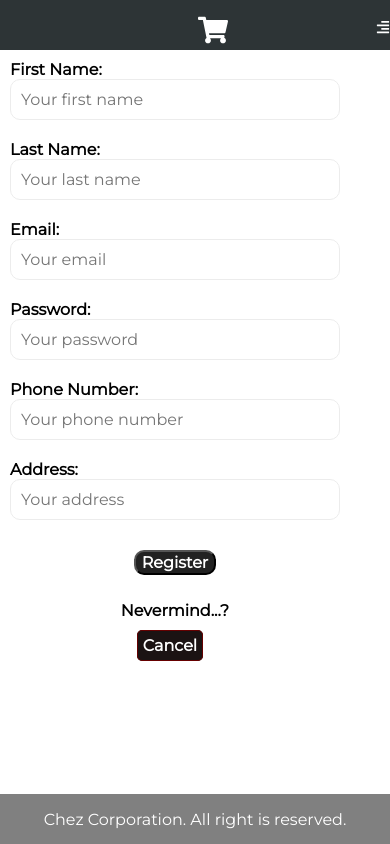
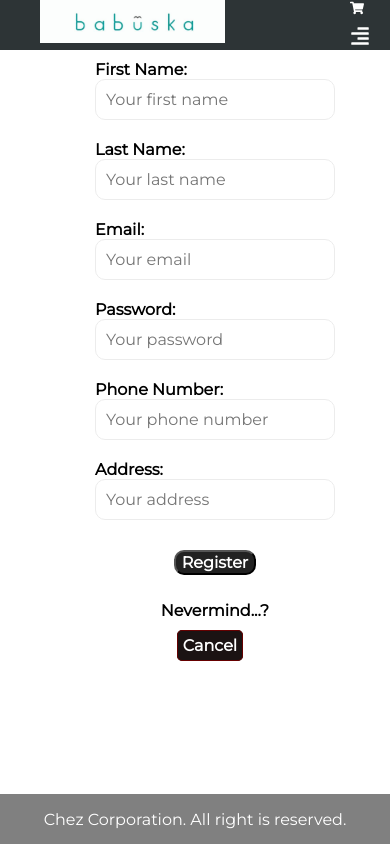
Before and after one commit to arvindchez/chezzy-fashions, a React (Create React App) app: page /register in a window 390 px wide. Built offline with nearby package versions, Linux system fonts and the light colour scheme.

Commit message:
added new header stlying

```diff
--- a/src/components/navbar/Brand.js
+++ b/src/components/navbar/Brand.js
@@ -25,5 +25,4 @@ width: 5rem;
  @media screen and (max-width: 430px) {
    width: 20rem;
   }
-
 `;
--- a/src/components/navbar/BurgerMenu.js
+++ b/src/components/navbar/BurgerMenu.js
@@ -5,8 +5,10 @@ import { FaAlignRight } from 'react-icons/fa';
 const Burgermenu = (props) => {
   return (
     <Wrapper onClick={props.handleNavbar}>
-      <div className={props.navbarState ? "open" : ""}>
-        <FaAlignRight />
+      <div>
+        <div className={props.navbarState ? "open" : ""}>
+          <FaAlignRight className="burger-menu" />
+        </div>
       </div>
     </Wrapper>
   );
@@ -18,16 +20,14 @@ const Wrapper = styled.div`
   position: relative;
   padding-top: .7rem;
   cursor: pointer;
-   padding-left: 1rem;
   display: block;
-  z-index: 100;
 
   & span {
     background: #fdcb6e;
     display: block;
     position: relative;
-    width: 2.5rem;
-    height: .2rem;
+    width: 3.5rem;
+    height: .4rem;
     margin-bottom: .7rem;
     transition: all ease-in-out 0.2s;
   }
--- a/src/components/navbar/CollapseMenu.js
+++ b/src/components/navbar/CollapseMenu.js
@@ -1,9 +1,10 @@
 import React from 'react';
 import styled from 'styled-components';
+import { useSelector, useDispatch } from 'react-redux';
+import { userActions } from "../../actions/user"
+
 
 import { useSpring, animated } from 'react-spring';
-import { useSelector, useDispatch } from 'react-redux';
-import { userActions } from "../../actions/user"
 
 const CollapseMenu = (props) => {
   const { open } = useSpring({ open: props.navbarState ? 0 : 1 });
@@ -16,6 +17,7 @@ const CollapseMenu = (props) => {
     props.handleNavbar()
   };
 
+
   if (props.navbarState === true) {
     return (
       <CollapseWrapper style={{
@@ -25,7 +27,7 @@ const CollapseMenu = (props) => {
         }).interpolate(openValue => `translate3d(0, ${openValue}px, 0`),
       }}
       >
-        <NavLinks>
+        <NavLinks >
           <li><a href="/" onClick={props.handleNavbar}>Home</a></li>
           <li><a href="/myorders" onClick={props.handleNavbar}>My Orders</a></li>
           <li><a href="/contactus" onClick={props.handleNavbar}>Contact Us</a></li>
@@ -47,30 +49,30 @@ const CollapseWrapper = styled(animated.div)`
   background: #2d3436;
   position: fixed;
   top: 4.5rem;
+  height:16rem;
   left: 0;
   right: 0;
-  z-index: 99 ;
+  z-index:99;
 `;
 
 const NavLinks = styled.ul`
   list-style-type: none;
   padding: 2rem 1rem 2rem 2rem;
 
-  & li {
+   & li {
     transition: all 300ms linear 0s;
   }
 
   & a {
     font-size: 1.4rem;
     line-height: 2;
-    color: #dfe6e9;
-    text-transform: uppercase;
     text-decoration: none;
     cursor: pointer;
 
-    &:hover {
+    &:hover li {
       color: #fdcb6e;
       border-bottom: 1px solid #fdcb6e;
+       text-decoration: none;
     }
   }
 `;
--- a/src/components/navbar/Navbar.js
+++ b/src/components/navbar/Navbar.js
@@ -1,18 +1,15 @@
 import React from 'react'
 import styled from "styled-components";
 import { useSpring, animated, config } from "react-spring";
+
 import Brand from "./Brand";
 import BurgerMenu from "./BurgerMenu";
 import CollapseMenu from "./CollapseMenu";
-import SmallCart from './SmallCart';
 import { useSelector, useDispatch } from 'react-redux';
 import { userActions } from "../../actions/user"
+import { FaShoppingCart } from 'react-icons/fa';
 
 const Navbar = (props) => {
-
-  const loggedIn = useSelector(state => state.authentication.loggedIn);
-  const dispatch = useDispatch();
-
   const barAnimation = useSpring({
     from: { transform: 'translate3d(0, -10rem, 0)' },
     transform: 'translate3d(0, 0, 0)',
@@ -21,9 +18,14 @@ const Navbar = (props) => {
   const linkAnimation = useSpring({
     from: { transform: 'translate3d(0, 30px, 0)', opacity: 0 },
     to: { transform: 'translate3d(0, 0, 0)', opacity: 1 },
-    delay: 800,
-    config: config.wobbly,
+    delay: 100,
+    config: config.stiff,
   });
+
+  const loggedIn = useSelector(state => state.authentication.loggedIn);
+  const cartItems = useSelector(state => state.cart.cartItems);
+
+  const dispatch = useDispatch();
 
   const logout = () => {
     dispatch(userActions.logout());
@@ -38,14 +40,21 @@ const Navbar = (props) => {
             <a href="/">Home</a>
             <a href="/myorders">My Orders</a>
             <a href="/contactus">Contact Us</a>
+            {
+              loggedIn && (
+                <a onClick={logout} href="#:">Logout</a>
+              )
+            }
+            <a href="/cart">{
+              cartItems && cartItems.length > 0 ? cartItems.length : ""
+            }<FaShoppingCart className="small-cart" /></a>
           </NavLinks>
-          <SmallCart />
-          {
-            loggedIn && (
-              <div><a onClick={logout} href="#:">Logout</a></div>
-            )
-          }
           <BurgerWrapper>
+            <div>
+              <a href="/cart">{
+                cartItems && cartItems.length > 0 ? cartItems.length : ""
+              }<FaShoppingCart /></a>
+            </div>
             <BurgerMenu
               navbarState={props.navbarState}
               handleNavbar={props.handleNavbar}
@@ -77,10 +86,17 @@ const FlexContainer = styled.div`
   max-width: 120rem;
   display: flex;
   margin: auto;
+  padding: 0 2rem;;
   justify-content: space-between;
   height: 5rem;
+`;
 
-    & a  {
+const NavLinks = styled(animated.ul)`
+  justify-self: end;
+  list-style-type: none;
+  margin: auto 0;
+
+  & a {
     font-weight: 600;
     border-bottom: 1px solid transparent;
     margin: 0 1.5rem;
@@ -88,35 +104,10 @@ const FlexContainer = styled.div`
     text-decoration: none;
     cursor: pointer;
 
-    a:hover li{
+    &:hover li {
       color: #fdcb6e;
       border-bottom: 1px solid #fdcb6e;
-    }
-
-    @media (max-width: 768px) {
-      display: none;
-    }
-  }
-`;
-
-
-
-const NavLinks = styled(animated.ul)`
-  justify-self: end;
-  list-style-type: none;
-  margin: auto 0;
-
-  & a  {
-    font-weight: 600;
-    border-bottom: 1px solid transparent;
-    margin: 0 1.5rem;
-    transition: all 300ms linear 0s;
-    text-decoration: none;
-    cursor: pointer;
-
-    a:hover li{
-      color: #fdcb6e;
-      border-bottom: 1px solid #fdcb6e;
+      text-decoration: none;
     }
 
     @media (max-width: 768px) {
--- a/src/components/navbar/SmallCart.js
+++ /dev/null
@@ -1,43 +0,0 @@
-import React, { Component } from 'react'
-import styled from "styled-components";
-import Fade from "react-reveal/Fade";
-import { connect } from "react-redux";
-import { animated } from "react-spring";
-import { FaShoppingCart } from 'react-icons/fa';
-
-class SmallCart extends Component {
-  render() {
-    const { cartItems } = this.props;
-    return (
-      <Fade left cascade>
-        <CartDiv>
-          <a href="/cart">{
-            cartItems && cartItems.length > 0 ? cartItems.length : ""
-          }</a>
-          <FaShoppingCart className="small-cart" />
-        </CartDiv>
-      </Fade >
-    )
-  }
-}
-
-export default connect(
-  (state) => ({
-    cartItems: state.cart.cartItems,
-  })
-)(SmallCart);
-
-const CartDiv = styled(animated.div)`
-   justify-content: center;
-    align-items: center;
-    cursor: pointer;
-    padding-right: 1rem;
-    position: relative;
-    height: 0;
-    padding-top: calc(var(--height) / var(--width) * 100%);
-    background: #f6f7f8;
-    background: linear-gradient(to right, #fafafa 8%, #f4f4f4 38%, #fafafa 54%);
-    background-size: 1000px 640px;
-    animation: placeHolderShimmer 1.8s linear infinite forwards;
-
-    `;
--- a/src/index.css
+++ b/src/index.css
@@ -156,9 +156,14 @@ button.cartitem-addremove {
 /* Navbar start*/
 
 .small-cart {
-  height: 6rem;
+  height: 3rem;
   width: 3rem;
-  position: absolute;
+  position: fixed;
+}
+
+.burger-menu {
+  height: 2rem;
+  width: 2rem;
 }
 
 /* Navbar end*/
@@ -408,13 +413,7 @@ button.cartitem-addremove {
 
 @media screen and (max-width: 430px) {
   .register-form {
-    display: flex;
-    flex-direction: column;
-    justify-content: center;
-    align-content: start;
-    margin: 0;
-    padding: 0;
-    width: 35rem;
+    width: 30rem;
   }
 }
 
@@ -429,7 +428,7 @@ button.cartitem-addremove {
   font-weight: bold;
   justify-content: center;
   align-content: start;
-  width: 30rem;
+  width: 50rem;
 }
 
 .login-form li {
@@ -457,13 +456,9 @@ button.cartitem-addremove {
 
 @media screen and (max-width: 430px) {
   .login-form {
-    display: flex;
-    flex-direction: column;
-    justify-content: center;
-    align-content: start;
     margin: 0;
     padding: 0;
-    width: 35rem;
+    width: 30rem;
   }
 }
 
--- a/src/screens/RegisterPage.js
+++ b/src/screens/RegisterPage.js
@@ -1,4 +1,4 @@
-import React, { useState, useEffect } from 'react';
+import React, { useState } from 'react';
 import { Link } from 'react-router-dom';
 import { useDispatch, useSelector } from 'react-redux';
 import Fade from "react-reveal/Fade";
```
